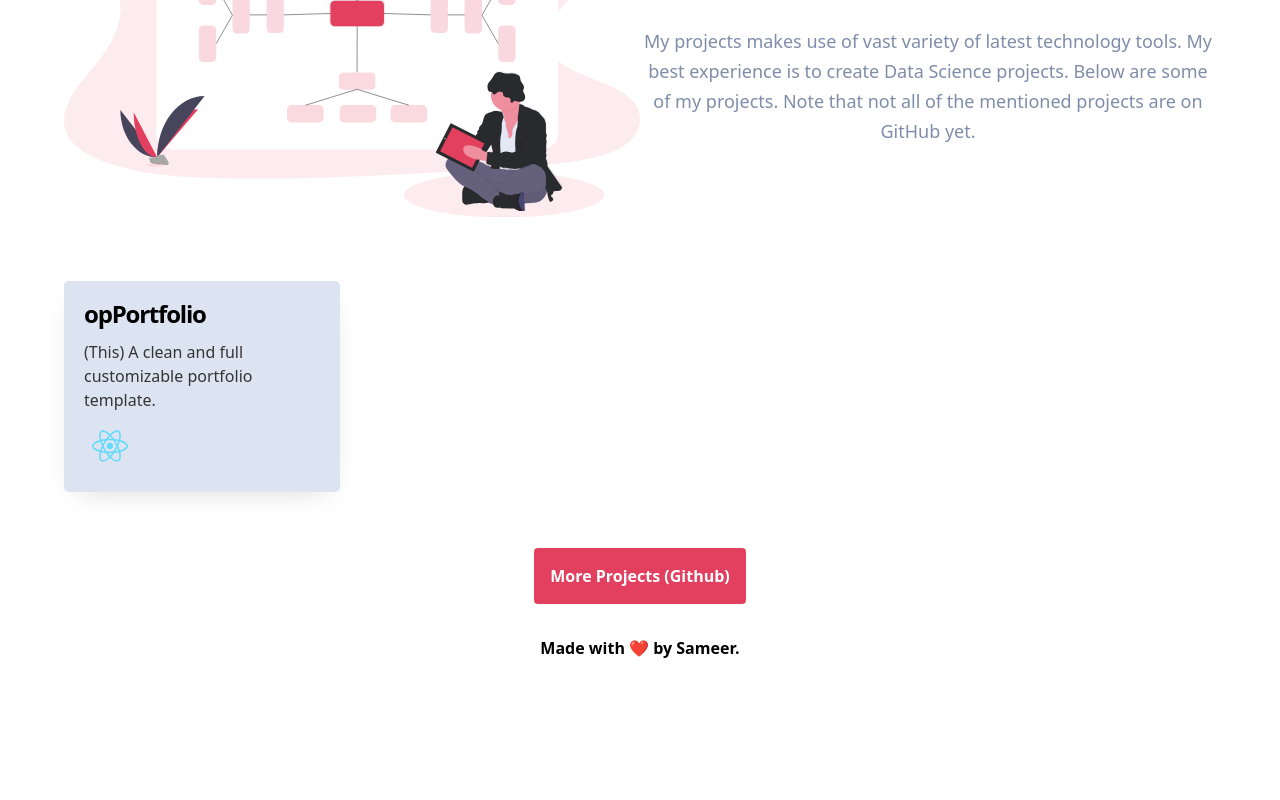
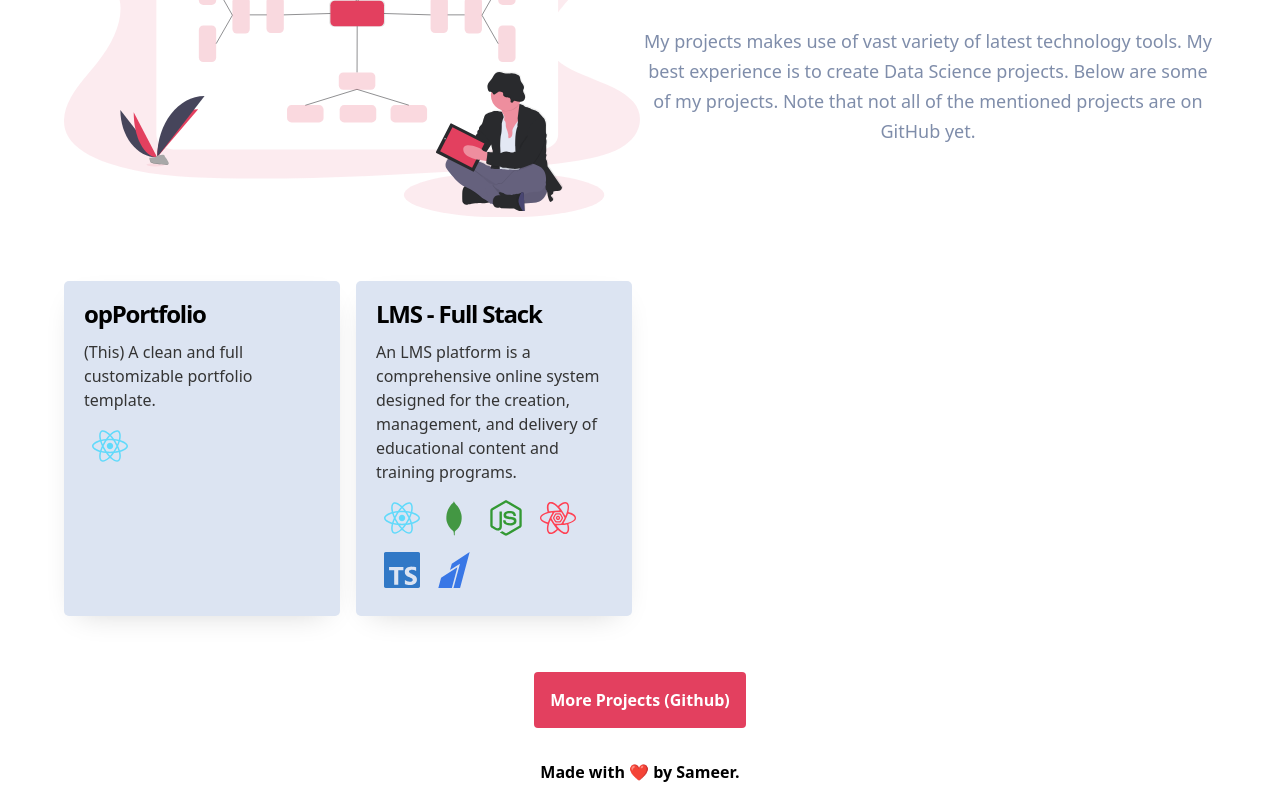
Before and after one commit to Sameer413/op-portfolio, a Next.js app: page /projects in a window 1280 px wide. Shown: the part 276-1076 px from the top of the page. Before the commit the page ends 952 px from the top, so only its background shows below. Built offline with nearby package versions, Linux system fonts and the light colour scheme.

Commit message:
Added Project and fixed home page issue

```diff
--- a/app/components/home/Greeting.tsx
+++ b/app/components/home/Greeting.tsx
@@ -5,17 +5,14 @@ import FeelingProud from './FeelingProud';
 import { greeting } from '@/app/data';
 import SocailMedia from './SocailMedia';
 
-
 const Greeting: React.FC = () => {
 
-
     return (
-
         <motion.div
             initial={{ opacity: 0, y: 100 }}
-            whileInView={{ opacity: 1, y: 0 }}
+            // whileInView={{ opacity: 1, y: 0 }}
+            animate={{ opacity: 1, y: 0 }}
             transition={{ duration: .75, ease: "easeInOut" }}
-            viewport={{ once: true, amount: 0.8 }}
         >
             <div className='w-full mt-8'>
 
@@ -46,7 +43,6 @@ const Greeting: React.FC = () => {
                 </div>
             </div>
         </motion.div>
-
     )
 }
 
--- a/app/components/home/skills/Skills.tsx
+++ b/app/components/home/skills/Skills.tsx
@@ -34,8 +34,6 @@ import { IconType } from 'react-icons';
 
 
 const Skills = () => {
-
-
 
     return (
         <div className='w-full my-8'>
--- a/app/data.ts
+++ b/app/data.ts
@@ -353,6 +353,44 @@ const projects = {
                     name: "ReactJS",
                     reactIcon: FaReact,
                     color: '#61DAFB',
+                },
+            ],
+        },
+        {
+            id: "1",
+            name: "LMS - Full Stack",
+            url: "https://github.com/Sameer413?tab=repositories",
+            description: "An LMS platform is a comprehensive online system designed for the creation, management, and delivery of educational content and training programs.",
+            languages: [
+                {
+                    name: "ReactJS",
+                    reactIcon: FaReact,
+                    color: '#61DAFB',
+                },
+                {
+                    name: "MongoDB",
+                    reactIcon: DiMongodb,
+                    color: '#439743',
+                },
+                {
+                    name: "NodeJs",
+                    reactIcon: FaNodeJs,
+                    color: '#339933',
+                },
+                {
+                    name: "ReactQuery",
+                    reactIcon: SiReactquery,
+                    color: '#FF4154',
+                },
+                {
+                    name: "TypeScript",
+                    reactIcon: SiTypescript,
+                    color: '#3178C6',
+                },
+                {
+                    name: "Razorpay",
+                    reactIcon: SiRazorpay,
+                    color: '#3977E6',
                 },
             ],
         },
--- a/app/page.tsx
+++ b/app/page.tsx
@@ -12,8 +12,8 @@ export default function Home() {
       <Header />
 
       <Greeting />
+      <Skills />
 
-      <Skills />
       <Footer />
 
     </section>
--- a/app/projects/page.tsx
+++ b/app/projects/page.tsx
@@ -7,6 +7,7 @@ import ProjectImg from '../components/projectComponent/ProjectImg';
 import { projects } from '../data';
 import { FaReact, FaNodeJs, DiMongodb, TbBrandReactNative, IoLogoFirebase, SiRazorpay, SiReactquery, FaFigma, SiChakraui, SiTypescript } from '../components/home/skills/SkillIcons';
 import { IconType } from 'react-icons';
+import Link from 'next/link';
 
 const ProjectLanguages = ({ languages }: any) => {
     return (
@@ -27,8 +28,12 @@ const ProjectLanguages = ({ languages }: any) => {
     )
 }
 
-const ProjectCard = ({ name, description, languages }: { name: string, description: string, languages: any }) => {
+const ProjectCard = ({ name, description, languages, url }: { name: string, description: string, languages: any, url?: string }) => {
     return (
+        <Link
+            href={url || 'https://github.com/Sameer413'}
+            target='_blank'
+        >
             <div className="text-[rgb(88, 96, 105)] bg-[rgb(255, 255, 255)] shadow-projectCard p-5 cursor-pointer rounded-[5px] h-full transition-all duration-200 ease-in-out hover:shadow-light-imageDark dark:hover:shadow-dark-imageDark bg-light-projectCard dark:bg-dark-projectCard">
                 <p className="leading-[1.1] text-ellipsis text-[rgb(36, 41, 46)] mb-3 text-2xl font-semibold lg:font-bold -tracking-wider">
                     {name}
@@ -42,6 +47,7 @@ const ProjectCard = ({ name, description, languages }: { name: string, descripti
                 </div>
 
             </div>
+        </Link>
     )
 }
 
@@ -88,7 +94,7 @@ const page = () => {
                                 viewport={{ once: true, amount: 0.8 }}
                             >
                                 <ProjectCard
-
+                                    url={item.url}
                                     description={item.description}
                                     name={item.name}
                                     languages={item.languages}
@@ -99,7 +105,11 @@ const page = () => {
                 </div>
 
                 <div className="flex justify-center items-center mt-10 py-4">
-                    <button className='p-4 rounded bg-light-accentColor dark:bg-dark-accentColor hover:shadow-3xl hover:shadow-light-accentColor dark:shadow-dark-accentColor transition-all duration-200 ease-in-out font-bold text-base cursor-pointer text-white'>More Projects (Github)</button>
+                    <Link
+                        href={'https://github.com/Sameer413'}
+                        className='p-4 rounded bg-light-accentColor dark:bg-dark-accentColor hover:shadow-3xl hover:shadow-light-accentColor dark:shadow-dark-accentColor transition-all duration-200 ease-in-out font-bold text-base cursor-pointer text-white'>
+                        More Projects (Github)
+                    </Link>
                 </div>
             </div>
 
```
Lines whose indentation alone changed are shown as unchanged.
